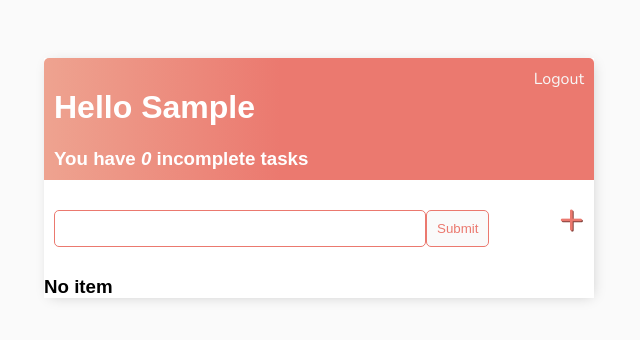
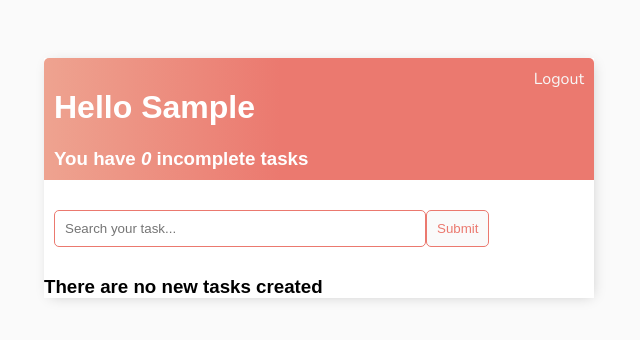
Before and after one commit to aleksander-deda/ToDo_App, a Django app: page / in a window 1280 px wide. Shown: the top 340 px of the page, without its empty margins (321-961 px from the left). Run offline with Django 4.2, Linux system fonts and the light colour scheme; the visitor is signed in with stand-in values (Sample User, id 1); data that the repository does not hold is empty.

Commit message:
last modifications

```diff
--- a/base/templates/base/task_list.html
+++ b/base/templates/base/task_list.html
@@ -16,34 +16,32 @@
 
 <div id="search-add-wrapper">
     <form method="GET" style="margin-top: 20px;display: flex;">
-        <input type="text" name="search-area" value="{{search_input}}">
+        <input type="text" name="search-area" placeholder="Search your task..." value="{{search_input}}">
         <input class="button" type="submit" name="Search">
     </form>
+    {% if tasks|length > 0 %}
     <a id="add-link" href="{% url 'task-create' %}">&#x2b;</a>
+    {% endif %}
 </div>
 
 
 
 <div class="task-items-wrapper">
     {% for task in tasks %}
-        <div class="task-wrapper">
+    <div class="task-wrapper">
+        <div class="task-title">
             {% if task.complete %}
-            <div class="task-title">
                 <div class="task-complete-icon"></div>
                 <i><s><a href="{% url 'task-update' task.id %}">{{task}}</a></s></i>
-            </div>
-            <a class="delete-link" href="{% url 'task-delete' task.id %}">&#215;</a
             {% else %}
-            <div class="task-title">
                 <div class="task-incomplete-icon"></div>
                 <a href="{% url 'task-update' task.id %}">{{task}}</a>
-                </div>
-                <a class="delete-link" href="{% url 'task-delete' task.id %}">&#215;</a>
-            {% endif %}
-
+                {% endif %}
+            </div>
+            <a class="delete-link" href="{% url 'task-delete' task.id %}">&#215;</a>
         </div>
     {% empty %}
-    <h3>No item</h3>
+    <h3>There are no new tasks created</h3>
     {% endfor %}
 </div>
 
```
